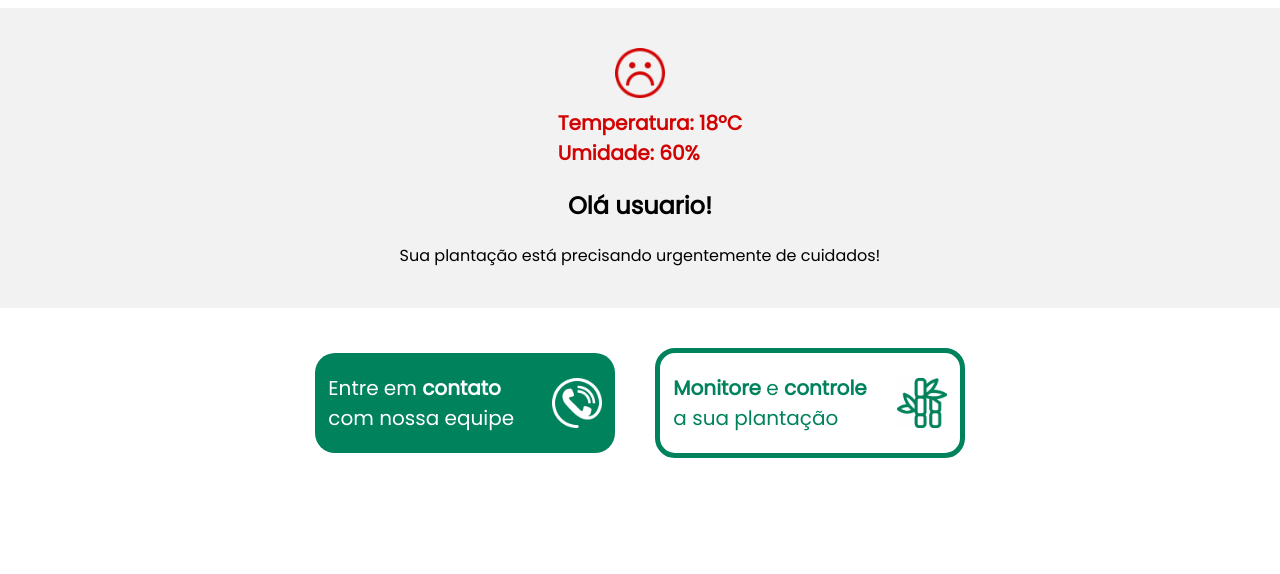
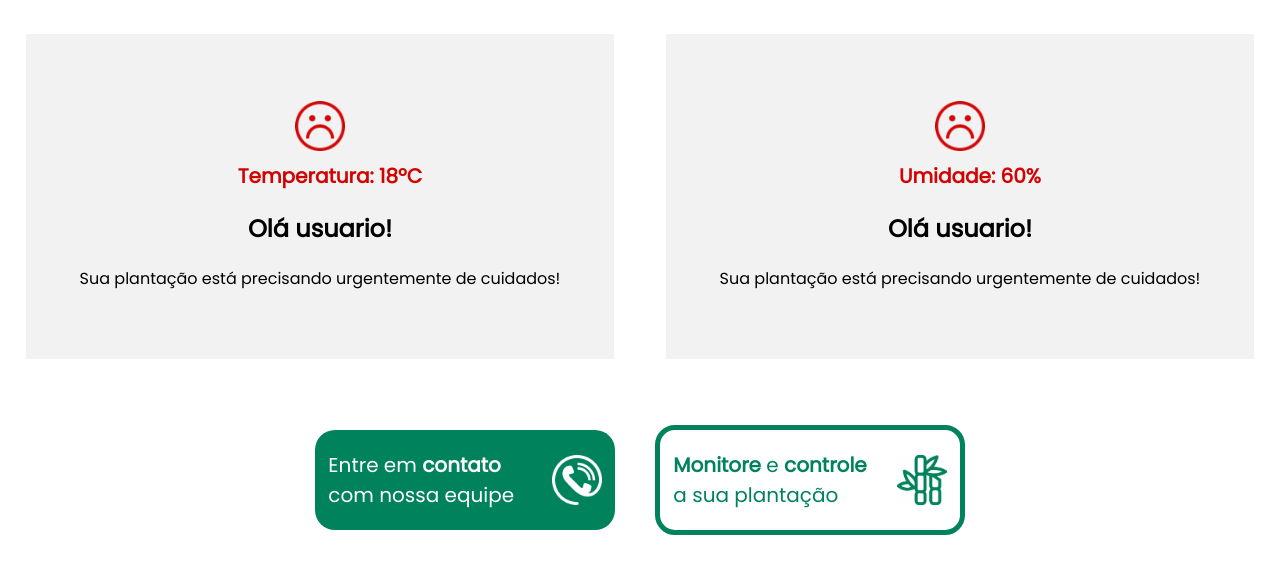
Before and after one commit to matheus-rosa11/Projeto-Ceres, a website: page CERES - Site/public/dashboard/index_restrita.html in a window 1280 px wide. Shown: the part 52-626 px from the top of the page. Drawn offline with Linux system fonts and the light colour scheme.

Commit message:
Altereção na index restrita

```diff
--- a/CERES - Site/public/dashboard/index_restrita.html
+++ b/CERES - Site/public/dashboard/index_restrita.html
@@ -17,6 +17,7 @@
     </header>
 
     <div class="container">
+        <div class="container2">
             <!-- <div class="msg"><img src="../resources/img/feliz.png" alt="">
         <div class="dados">
             <div>Temperatura: 25ºC</div>
@@ -37,11 +38,25 @@
             <div class="msg"><img src="../resources/img/triste.png" alt="">
                 <div class="dados" style="color: #D20303;">
                     <div>Temperatura: 18ºC</div>
+                    <!-- <div>Umidade: 60%</div> -->
+                </div>
+            </div>
+            <h2>Olá usuario!</h2>
+            <div>Sua plantação está precisando urgentemente de cuidados!</div>
+        </div>
+
+        <div class="container3">
+
+            <div class="msg2"><img src="../resources/img/triste.png" alt="">
+                <div class="dados2" style="color: #D20303;">
+                    <!-- <div>Temperatura: 18ºC</div> -->
                     <div>Umidade: 60%</div>
                 </div>
             </div>
             <h2>Olá usuario!</h2>
             <div>Sua plantação está precisando urgentemente de cuidados!</div>
+
+        </div>
     </div>
 
     <div class="buttons">
@@ -59,4 +74,5 @@
         </a>
     </div>
 </body>
+
 </html>
--- a/CERES - Site/public/resources/css/indexRestrita_style.css
+++ b/CERES - Site/public/resources/css/indexRestrita_style.css
@@ -30,8 +30,14 @@ header img{
     width: 30px;
 }
 
-.container{
-    width: 100%;
+.container {
+    display: flex;
+}
+
+.container2{
+    padding: 1%;
+    margin: 2%;
+    width: 45%;
     height: 300px;
     background-color: #F3F2F2;
 
@@ -41,7 +47,28 @@ header img{
     align-items: center;
 }
 
-.container .msg{
+.container3{
+    padding: 1%;
+    margin: 2%;
+    width: 45%;
+    height: 300px;
+    background-color: #F3F2F2;
+
+    display: flex;
+    flex-direction: column;
+    justify-content: center;
+    align-items: center;
+}
+
+.container2 .msg{
+    display: flex;
+
+    flex-direction: column;
+    justify-content: center;
+    align-items: center;
+}
+
+.container3 .msg2{
     display: flex;
 
     flex-direction: column;
@@ -53,7 +80,23 @@ header img{
     width: 50px;
 }
 
+.msg2 img{
+    width: 50px;
+}
+
 .msg .dados{
+    font-size: 20px;
+    color: #00825D;
+    font-weight: bold;
+
+    display: flex;
+    flex-direction: column;
+
+    margin-left: 20px;
+    margin-top: 10px;
+}
+
+.msg2 .dados2{
     font-size: 20px;
     color: #00825D;
     font-weight: bold;
```
Lines whose indentation alone changed are shown as unchanged.
